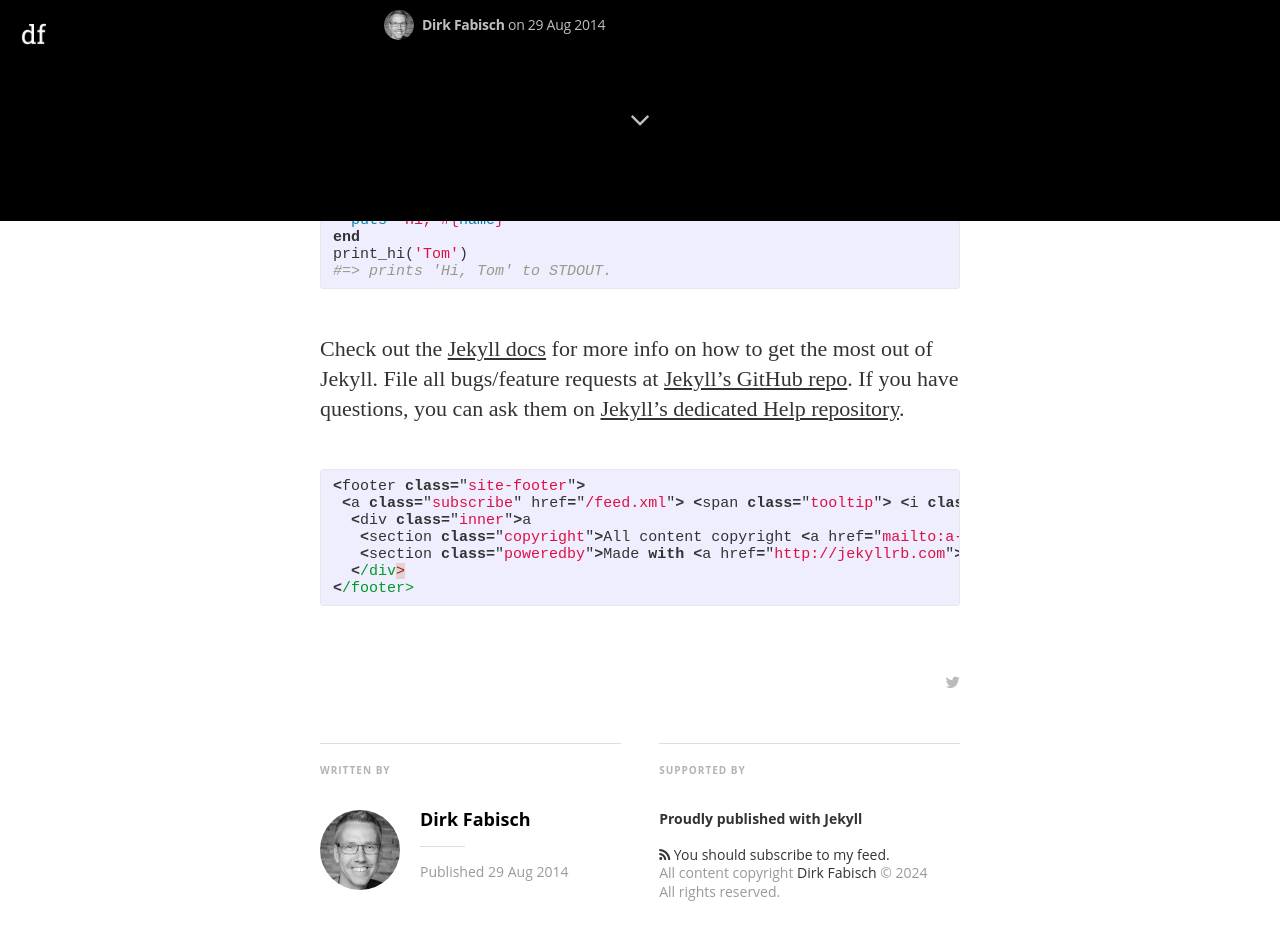
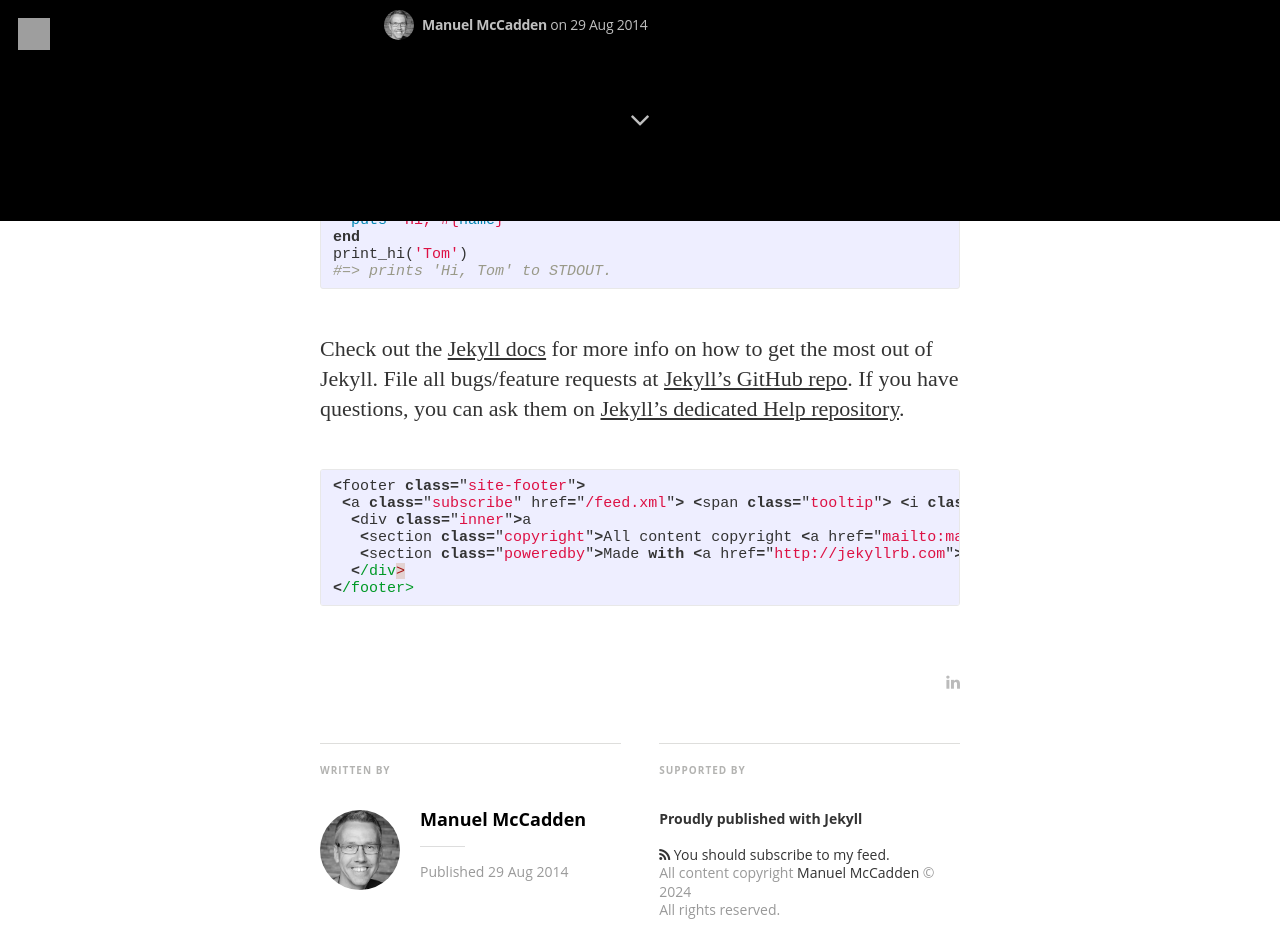
Before and after one commit to manuelmccaddenm/manuelmccaddenm.github.io, a Jekyll site: the page built from _posts/2014-08-29-welcome-to-jekyll.markdown, in a window 1280 px wide and 1400 px high, scrolled down 1179 px. Shown: the top 952 px of the window. Built offline with Jekyll 4.4.1, drawn with Linux system fonts in a browser that asks for light colours; nearby versions of some CDN libraries; some web fonts are replaced; some of the changed text lies outside the part shown; grey boxes are pictures that could not be loaded.

Commit message:
Primeros cambios

```diff
--- a/_config.yml
+++ b/_config.yml
@@ -4,20 +4,20 @@ gems:
   - jekyll-paginate
 
 # Site settings
-title: "Mediator"
+title: "Manuel McCadden"
 description: > # this means to ignore newlines until "email:"
-   A Jekyll theme - Medium inspired
+   Ciencia de Datos y Matemáticas Aplicadas
 
-email: a-mail@mail.mail
+email: manuel.mccaddenm@gmail.mail
 #blog logo
-logo: "/assets/images/df_logo.jpg"
+logo: "/assets/images/foto_redonda.jpg"
 float_logo: true # true, false (default)
 
 # blog cover
 cover: "/assets/images/cA4aKEIPQrerBnp1yGHv_IMG_9534-3-2.jpg"
 
-name: 'Dirk Fabisch'
-author: 'Dirk Fabisch'
+name: 'Manuel McCadden'
+author: 'Manuel McCadden'
 author_image: "/assets/images/author.jpg"
 
 paginate:	5
@@ -34,9 +34,9 @@ twitter_handle: '@dirkfabisch'
 
 # social icons and sharing options
 social:
-  - icon:	twitter
+  - icon:	linkedin
     url:	https://twitter.com/dirkfabisch
-    desc: Follow me on twitter
+    desc: Connect with me on linkedin
     share_url: http://twitter.com/share
     share_title: ?text=
     share_link: "&amp;url="
```
